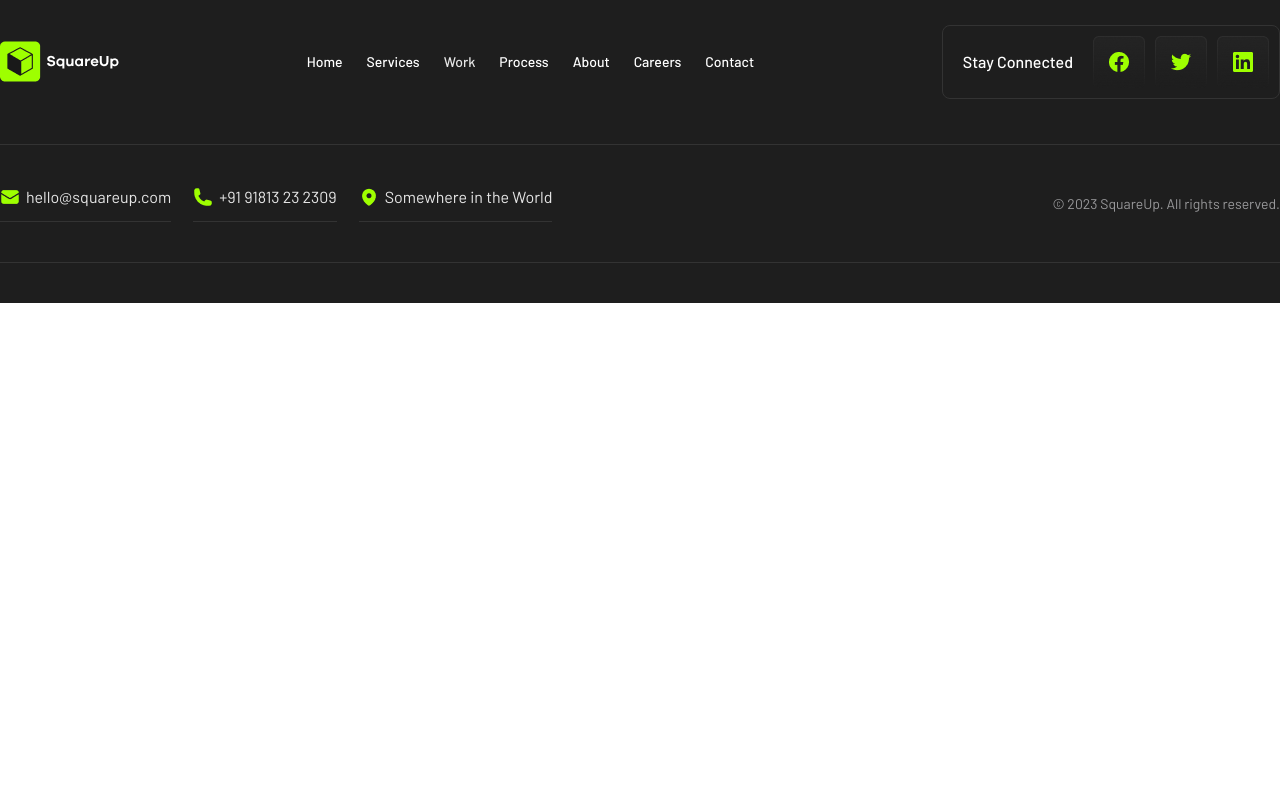
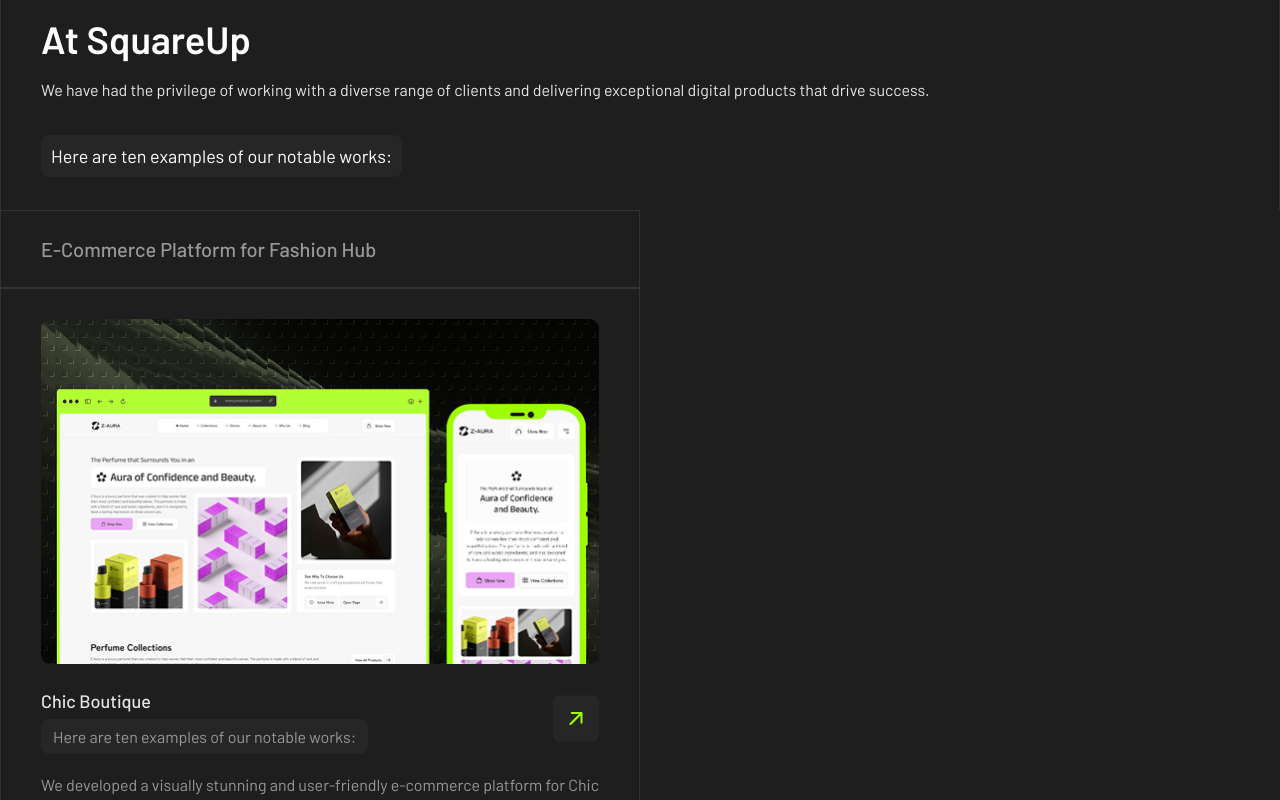
Before and after one commit to Ellham-dev/product-studio-with-react, a React (Vite) app: page /work in a window 1280 px wide. Shown: the part 380-1180 px from the top of the page. Before the commit the page ends 800 px from the top, so only its background shows below. Built offline with nearby package versions, Linux system fonts and the light colour scheme.

Commit message:
Single SquareUp Fotage design complete

```diff
--- a/src/components/SquareUpSection.jsx
+++ b/src/components/SquareUpSection.jsx
@@ -1,8 +1,36 @@
 import React from 'react'
+import SquareUpImage1 from '/SquareUpImage1.png'
+import OpenButton from '/OpenButton.png'
 
 const SquareUpSection = () => {
   return (
-    <div>SquareUpSection</div>
+    <>
+      <section className='bg-[#1E1E1E]'>
+        <div className="max-w-[1280px] mx-auto">
+          <div className="border-x border-[#333333] px-10 pt-20 pb-10">
+            <h2 className='text-[38px] font-semibold mb-2.5 text-white'>At SquareUp</h2>
+            <p className='text-base leading-[150%] text-[#E6E6E6] mb-10 w-[950px]'>We have had the privilege of working with a diverse range of clients and delivering exceptional digital products that drive success.</p>
+            <span className='text-lg bg-[#262626] p-2.5 w-[362px] rounded-lg text-white'>Here are ten examples of our notable works:</span>
+          </div>
+          <div className="w-[640px]">
+            <div className="">
+              <h6 className='text-xl font-medium border border-[#333333] px-10 py-6 w-[640px] text-[#98989A]'>E-Commerce Platform for Fashion Hub</h6>
+            </div>
+            <div className="px-10 pt-[30px] pb-20 border border-[#333333]">
+              <img src={SquareUpImage1} alt="" className='mb-6' />
+              <div className="flex items-center justify-between mb-6">
+                <div className="">
+                  <h4 className='text-lg leading-[150%] font-medium text-[#E6E6E6] mb-2.5'>Chic Boutique</h4>
+                  <span className='text-base leading-[150%] bg-[#262626] px-3 py-2 w-[239px] rounded-lg text-[#98989A]'>Here are ten examples of our notable works:</span>
+                </div>
+                <img src={OpenButton} alt="" />
+              </div>
+              <p className='text-base leading-[150%] text-[#98989A]'>We developed a visually stunning and user-friendly e-commerce platform for Chic Boutique, a renowned fashion retailer. The platform featured seamless product browsing, secure payment integration, and personalized recommendations, resulting in increased online sales and customer satisfaction.</p>
+            </div>
+          </div>
+        </div>
+      </section>
+    </>
   )
 }
 
```
Also changed, not shown: public/OpenButton.png (added), public/SquareUpImage1.png (added).
